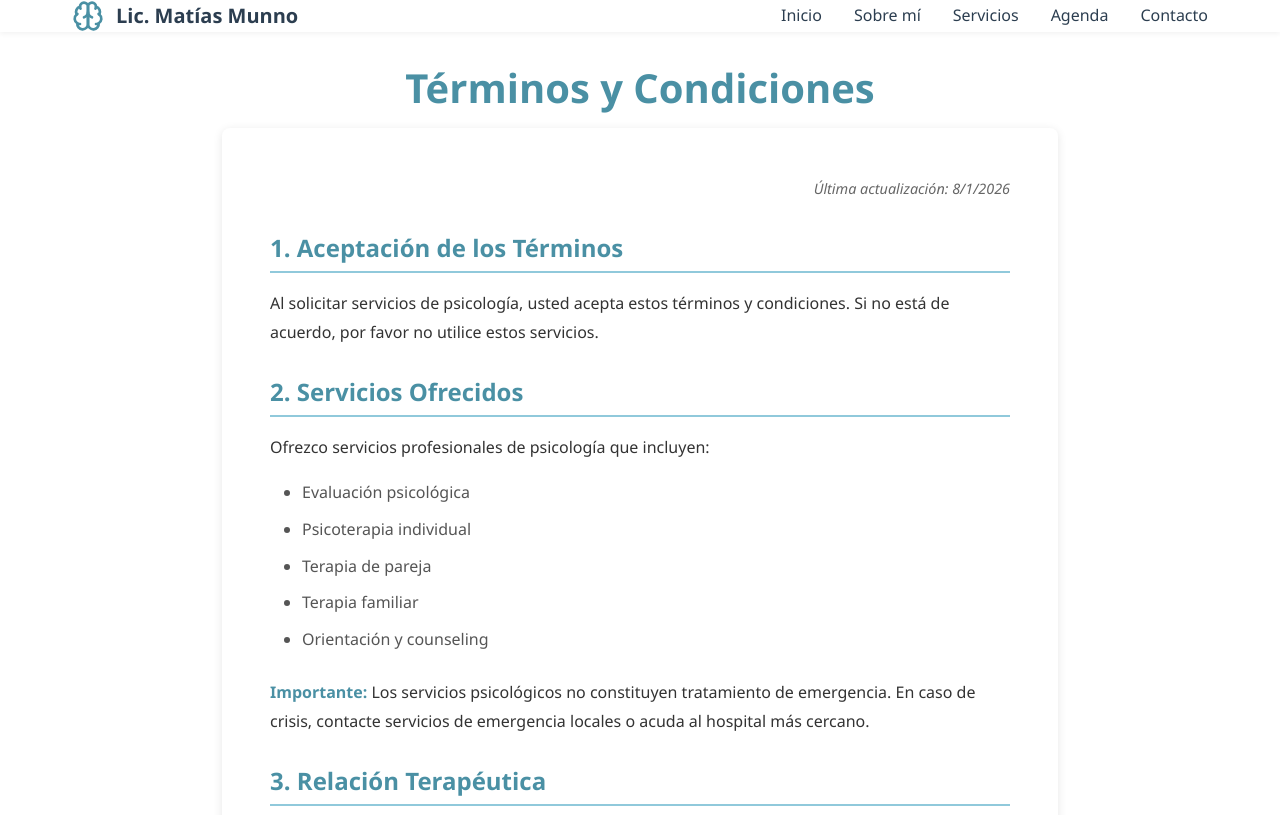
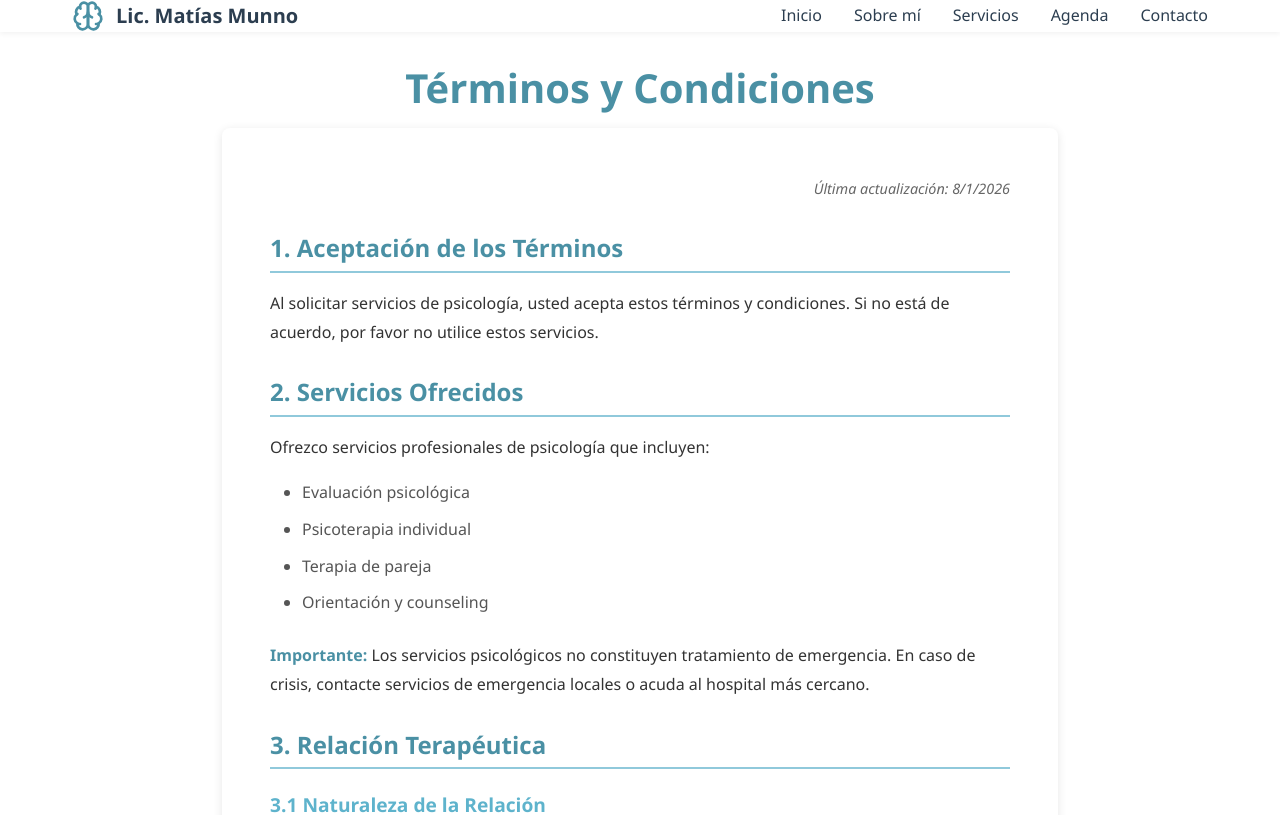
Before and after one commit to santimentasti/psychology-website, a React (Vite) app in the folder frontend/: page /terms-conditions in a window 1280 px wide. Shown: the top 815 px of the page. Built offline with nearby package versions, Linux system fonts and the light colour scheme; no server answers.

Commit message:
se quito terapia familiar

```diff
--- a/frontend/src/components/Footer.tsx
+++ b/frontend/src/components/Footer.tsx
@@ -21,7 +21,6 @@ const Footer = () => {
     servicios: [
       { label: 'Terapia Individual', href: '#servicios' },
       { label: 'Terapia de Pareja', href: '#servicios' },
-      { label: 'Terapia Familiar', href: '#servicios' },
       { label: 'Desarrollo Personal', href: '#servicios' }
     ],
     recursos: [
--- a/frontend/src/components/TermsConditions.tsx
+++ b/frontend/src/components/TermsConditions.tsx
@@ -20,7 +20,6 @@ const TermsConditions = () => {
             <li>Evaluación psicológica</li>
             <li>Psicoterapia individual</li>
             <li>Terapia de pareja</li>
-            <li>Terapia familiar</li>
             <li>Orientación y counseling</li>
           </ul>
           <p>
--- a/frontend/src/constants/mockData.ts
+++ b/frontend/src/constants/mockData.ts
@@ -80,11 +80,11 @@ export const SERVICES_DATA: Service[] = [
     currency: 'USD'
   },
   {
-    id: 'terapia-familiar',
-    title: 'Terapia Familiar',
-    description: 'Mejora la dinámica familiar y resuelve conflictos mediante comunicación efectiva y comprensión mutua.',
-    features: ['Sesiones de 60 minutos', 'Todos los miembros', 'Técnicas de mediación'],
-    price: 65,
+    id: 'terapia-de-pareja',
+    title: 'Terapia de Pareja',
+    description: 'Espacio para fortalecer la relación, mejorar la comunicación y resolver conflictos de pareja en un entorno seguro y profesional.',
+    features: ['Sesiones de 60 minutos', 'Ambos integrantes', 'Técnicas terapéuticas cognitivo conductuales'],
+    price: 60,
     currency: 'USD'
   }
 ]
```
